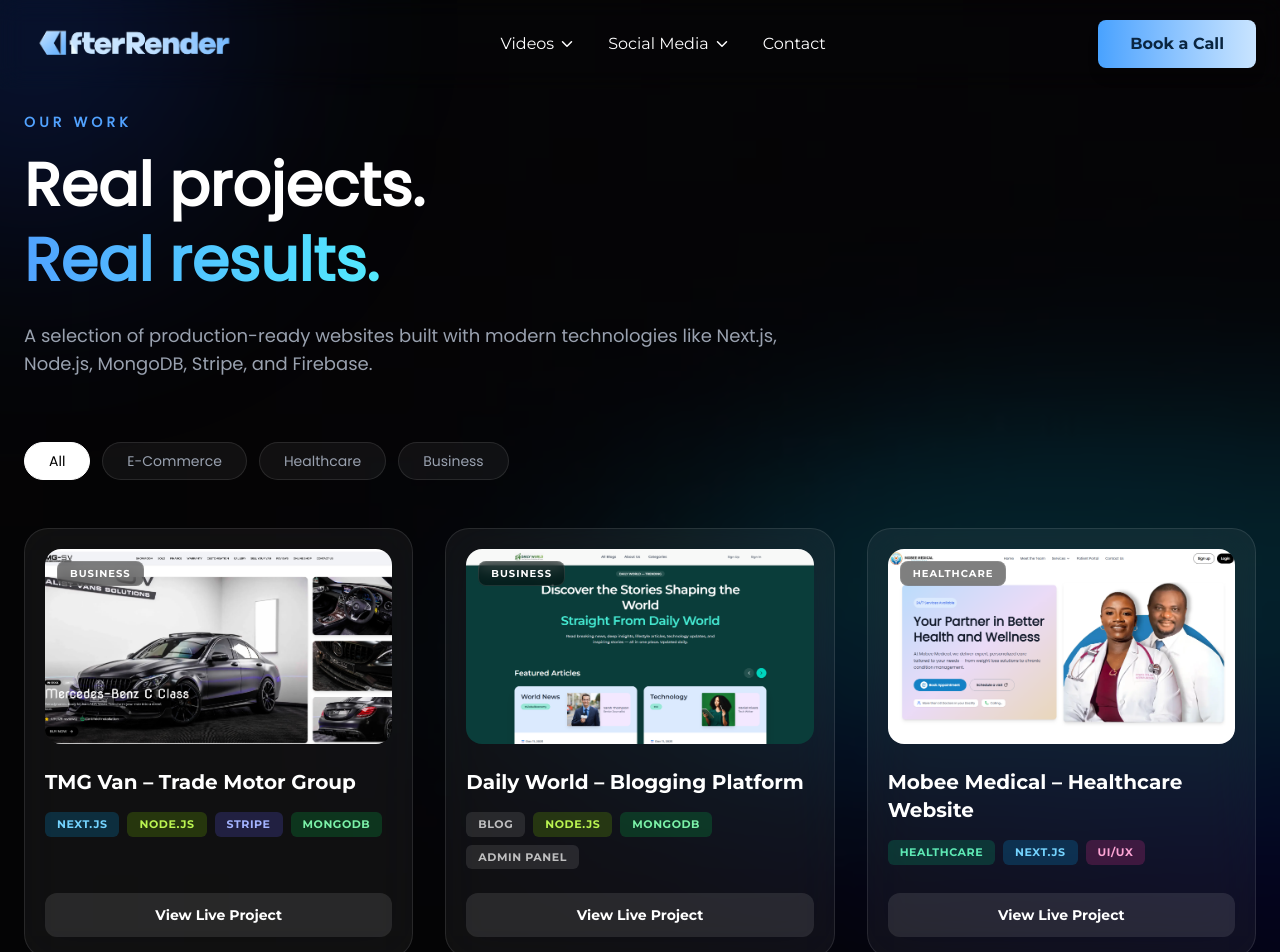
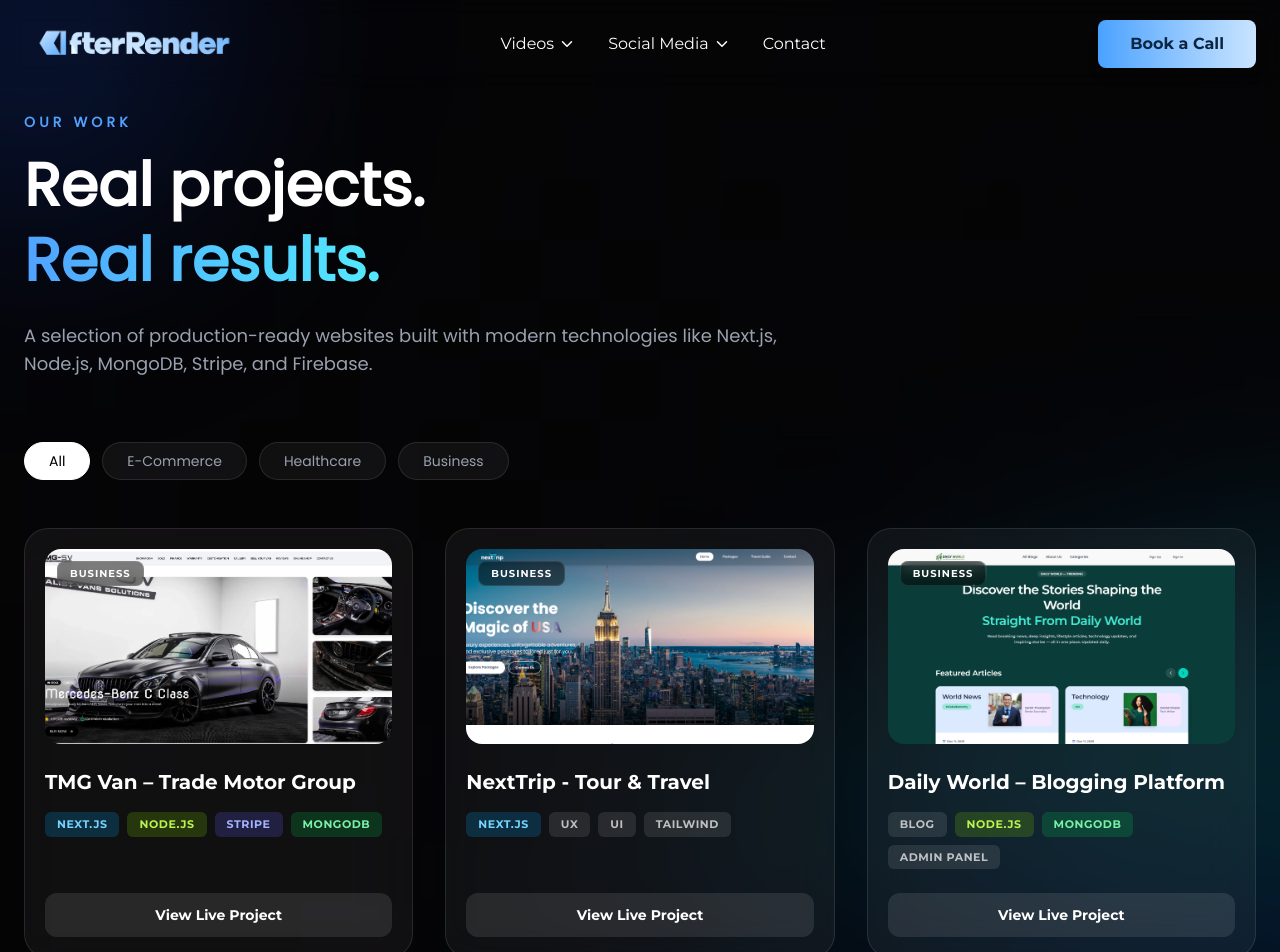
Before and after one commit to afterrender1/afterrenderweb, a Next.js app: page /our-work in a window 1280 px wide. Shown: the top 952 px of the page. Built offline with nearby package versions, Linux system fonts and the light colour scheme.

Commit message:
image nextrip data added

```diff
--- a/components/OurWork.jsx
+++ b/components/OurWork.jsx
@@ -3,6 +3,7 @@
 import React, { useState } from "react";
 import { motion, AnimatePresence } from "framer-motion";
 import { Montserrat, Poppins } from "next/font/google";
+import Image from "next/image";
 
 const montserrat = Montserrat({ subsets: ["latin"], weight: ["400", "700"] });
 const poppins = Poppins({ subsets: ["latin"], weight: ["400"] });
@@ -19,6 +20,14 @@
   },
   {
     id: 2,
+    title: "NextTrip - Tour & Travel ",
+    category: "Business",
+    thumbnail: "/images/our-work/nextrip.png",
+    liveUrl: "https://nextripxar.vercel.app/",
+    tags: ["Next.js", "UX", "UI", "Tailwind"],
+  },
+  {
+    id: 3,
     title: "Daily World – Blogging Platform",
     category: "Business",
     thumbnail: "/images/our-work/daily-world.png",
@@ -26,7 +35,7 @@
     tags: ["Blog", "Node.js", "MongoDB", "Admin Panel"],
   },
   {
-    id: 3,
+    id: 4,
     title: "Mobee Medical – Healthcare Website",
     category: "Healthcare",
     thumbnail: "/images/our-work/mobeemedical.png",
@@ -34,7 +43,7 @@
     tags: ["Healthcare", "Next.js", "UI/UX"],
   },
   {
-    id: 4,
+    id: 5,
     title: "Jave – E-Commerce Platform",
     category: "E-Commerce",
     thumbnail: "/images/our-work/jave.png",
@@ -92,10 +101,12 @@
           {category}
         </span>
 
-        <img
+        <Image
           src={thumbnail}
           alt={title}
-          className="w-full h-full object-cover group-hover:scale-110 transition-transform duration-700"
+          fill
+          className="object-cover group-hover:scale-110 transition-transform duration-700"
+          sizes="(max-width: 768px) 100vw, (max-width: 1024px) 50vw, 33vw"
         />
 
         <div className="absolute inset-0 bg-linear-to-t from-black/80 via-transparent to-transparent opacity-0 group-hover:opacity-100 transition-opacity flex items-end p-6">
```
Also changed, not shown: public/images/our-work/nextrip.png (added).
